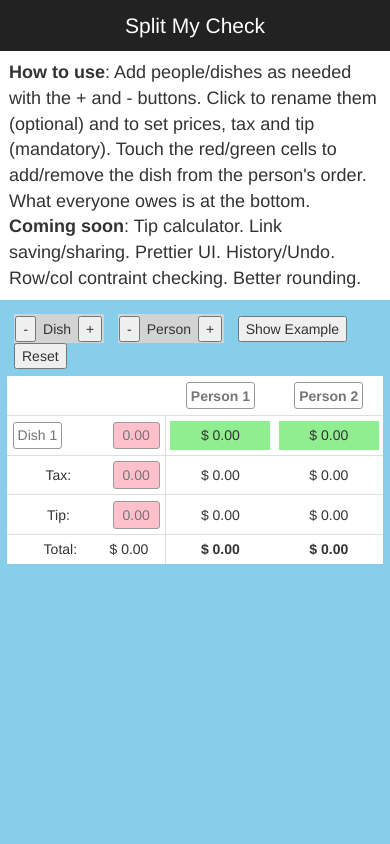
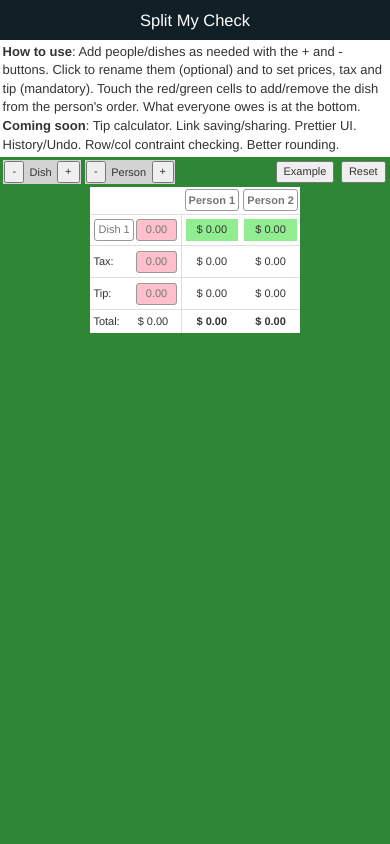
Before and after one commit to mritterhoff/splitmycheck, a React (Create React App) app: page / in a window 390 px wide. Shown: the top 844 px of the page. Built offline with nearby package versions, Linux system fonts and the light colour scheme.

Commit message:
bunch of ui changes, mobile focussed

```diff
--- a/public/index.html
+++ b/public/index.html
@@ -27,10 +27,8 @@
       window.dataLayer = window.dataLayer || [];
       function gtag(){dataLayer.push(arguments);}
       gtag('js', new Date());
-
       gtag('config', 'UA-113074913-1');
     </script>
-
 
     <!-- Redirect to https if possible -->
     <script>
@@ -42,19 +40,11 @@
     </script>
   </head>
   <body>
-    <noscript>
-      You need to enable JavaScript to run this app.
-    </noscript>
+    <noscript>JavaScript needed to run this app.</noscript>
     <div id="root"></div>
     <!--
       This HTML file is a template.
       If you open it directly in the browser, you will see an empty page.
-
-      You can add webfonts, meta tags, or analytics to this file.
-      The build step will place the bundled scripts into the <body> tag.
-
-      To begin the development, run `npm start` or `yarn start`.
-      To create a production bundle, use `npm run build` or `yarn build`.
     -->
   </body>
 </html>
--- a/src/components/ButtonBar.js
+++ b/src/components/ButtonBar.js
@@ -1,41 +1,32 @@
 import React from 'react';
 import PropTypes from 'prop-types';
 
-let divStyle = {
-  backgroundColor: 'lightgray',
-  display: 'inline-block',
-  padding: '.1em'
-};
-
-let spanStyle = {
-  padding: '.5em'
-};
-
-let barStyle = {
-  margin: 'auto',
-  width: 'auto',
-  padding: '.5em'
-};
+import '../css/ButtonBar.css'
 
 class ButtonBar extends React.Component {
   render() {
     return (
-      <div style = {barStyle}>
-        <div style = {divStyle}>
+      <div className='buttonBar'>
+        <div className='buttonGroup multi'>
           <button onClick={() => this.props.removeDishFunc()}>-</button>
-          <span style = {spanStyle}>Dish</span>
+          <span>Dish</span>
           <button onClick={() => this.props.addDishFunc()}>+</button>
         </div>
-        <div style={{width: '1em', display: 'inline-block'}}></div>
-        <div style = {divStyle}>
+        <div className='buttonGroup multi'>
           <button onClick={() => this.props.removePersonFunc()}>-</button>
-          <span style = {spanStyle}>Person</span>
+            <span>Person</span>
           <button onClick={() => this.props.addPersonFunc()}>+</button>
         </div>
-        <div style={{width: '1em', display: 'inline-block'}}></div>
-        <button onClick={() => this.props.showExampleFunc()}>Show Example</button>
-        <div style={{width: '1em', display: 'inline-block'}}></div>
-        <button onClick={() => this.props.resetFunc()}>Reset</button>
+        <div className='buttonGroup single'>
+          <button onClick={() => this.props.resetFunc()}>
+            <span>Reset</span>
+          </button>
+        </div>
+        <div className='buttonGroup single'>
+          <button onClick={() => this.props.showExampleFunc()}>
+            <span>Example</span>
+          </button>
+        </div>
       </div>
     );
   }
@@ -44,8 +35,10 @@ class ButtonBar extends React.Component {
 ButtonBar.propTypes = {
   addPersonFunc: PropTypes.func.isRequired,
   removePersonFunc: PropTypes.func.isRequired,
+
   addDishFunc: PropTypes.func.isRequired,
   removeDishFunc: PropTypes.func.isRequired,
+
   resetFunc: PropTypes.func.isRequired,
   showExampleFunc: PropTypes.func.isRequired
 }
--- a/src/components/CellToggle.js
+++ b/src/components/CellToggle.js
@@ -6,7 +6,6 @@ class CellToggle extends React.Component {
   clicked() {
     this.props.callback(!this.props.enabled);
   }
-
 
   render() {
     let newColor = this.props.enabled
--- a/src/components/Input.js
+++ b/src/components/Input.js
@@ -93,12 +93,16 @@ class PriceInput extends React.Component {
   }
 
   render() {
-    let divStyle = Object.assign({ marginLeft: '.4em' }, divContainerStyle, this.props.style);
+    let divStyle = Object.assign({}, divContainerStyle, this.props.style);
 
     // if the price input is empty and the input isn't focused, show a pink background
     let inputStyle = Object.assign({}, inputStyleDefault)
     if (Number(this.props.value) === 0 && !this.state.focused) {
       inputStyle.backgroundColor = 'pink';
+    }
+
+    if (typeof this.props.value === 'number') {
+      console.log(this.props.value)
     }
 
     return (
--- a/src/components/Splitter.js
+++ b/src/components/Splitter.js
@@ -20,6 +20,7 @@ class Splitter extends React.Component {
       try {
         var obj = JSON.parse(localStorage.getItem(lsSplitterKey));
         this.state = obj;
+        console.log(obj);
       }
       catch (ex) {
         console.error(ex);
@@ -53,14 +54,14 @@ class Splitter extends React.Component {
       people: ['', ''],
 
       // list of {name, price} dish objects
-      dishes: [new Dish('', 0)],
+      dishes: [new Dish()],
 
       // 2d array of booleans
       // orders[dInd][pInd]
       orders: [ [true, true] ],
 
-      tip: 0,
-      tax: 0
+      tip: '0',
+      tax: '0'
     };
   }
 
@@ -156,8 +157,7 @@ class Splitter extends React.Component {
     }));
   }
 
-  addDish(dish) {
-    dish = dish || new Dish('', 0);
+  addDish() {
     this.setState((prevState) => {
       // let newOrders = clone2D(prevState.orders)
       //   .concat(Array(peopleCount).fill(true));
@@ -168,7 +168,7 @@ class Splitter extends React.Component {
       newOrders.splice(-1, 0, Array(this.state.people.length).fill(true));
 
       return {
-        dishes: [...prevState.dishes, dish],
+        dishes: [...prevState.dishes, new Dish()],
         orders: newOrders
       };
     });
@@ -366,7 +366,8 @@ class Splitter extends React.Component {
 
       return (
         <TR key={dInd}>
-          {rowEls.map((el, el_i) => <TD key={el_i}>{el}</TD>)}
+          {rowEls.map((el, i) =>
+            <TD key={i}>{el}</TD>)}
         </TR>
       );
     });
@@ -375,21 +376,27 @@ class Splitter extends React.Component {
 
 
 function TH(props) {
-  return <div className="th">{props.children}</div>;
+  return DivTableElement('th', props);
 }
 
 function TD(props) {
-  return <div className="td">{props.children}</div>;
+  return DivTableElement('td', props);
 }
 
 function TR(props) {
-  return <div className="tr">{props.children}</div>;
+  return DivTableElement('tr', props);
 }
 
+function DivTableElement(classType, props) {
+  let className = classType + (props.className ? props.className : '');
+  return <div className={className}>{props.children}</div>;
+}
+
+
 class Dish {
-  constructor(name, price) {
-    this.name = name;
-    this.price = price;
+  constructor() {
+    this.name = '';
+    this.price = '';
   }
 }
 
--- a/src/css/App.css
+++ b/src/css/App.css
@@ -1,9 +1,62 @@
+/* pallet here:
+ http://paletton.com/#uid=52Q0D1kkXlAn2Ccm1rZjYe+iW8ukl0kenh-rm5qMk2dQjc7Bkl0kenh-rm5qMk2dQjc7B
+*/
+
+
+
+
+
+/* Mobile Styles */
+@media only screen and (max-width: 400px) {
+  .App-header {
+    background-color: #111F26; /* darkest blue */
+  }
+
+  p {
+    font-size: small;
+  }
+
+  body {
+    font-size: 11px;
+  }
+}
+
+/* Tablet Styles */
+@media only screen and (min-width: 401px) and (max-width: 960px) {
+  .App-header {
+    background-color: #1C3746; /* dark blue */
+  }
+
+  p {
+    font-size: medium;
+  }
+
+  body {
+    font-size: 14px;
+  }
+}
+
+/* Desktop Styles */
+@media only screen and (min-width: 961px) {
+  .App-header {
+    background-color: #2F6887; /* lighter blue */
+  }
+
+  p {
+    font-size: large;
+  }
+
+  body {
+    font-size: 16px;
+  }
+}
+
+
 .App {
   display: inline-block;
 }
 
 .App-header {
-  background-color: #222;
   padding: 1em;
   color: white;
   text-align: center;
@@ -14,10 +67,6 @@
   margin: 0;
 }
 
-.App-intro {
-  font-size: large;
+p.App-intro {
+  margin: .2em;
 }
-
-p.App-intro {
-  margin: .5em;
-}
--- /dev/null
+++ b/src/css/ButtonBar.css
@@ -0,0 +1,44 @@
+
+/* Mobile Styles */
+@media only screen and (max-width: 400px) {
+  div.buttonBar {
+    padding: .1em;
+  }
+}
+
+/* Tablet Styles */
+@media only screen and (min-width: 401px) and (max-width: 960px) {
+  div.buttonBar {
+    padding: .5em;
+  }
+}
+
+/* Desktop Styles */
+@media only screen and (min-width: 961px) {
+  div.buttonBar {
+    padding: .5em;
+  }
+}
+
+div.buttonBar {
+  margin: auto;
+  width: auto;
+}
+
+div.buttonGroup {
+  display: inline-block;
+  padding: .1em;
+  margin: .2em;
+}
+
+div.buttonGroup.multi {
+  background-color: lightgray;
+}
+
+.buttonGroup.single {
+  float: right;
+}
+
+.buttonGroup.multi span {
+  padding: .5em;
+}
--- a/src/css/Splitter.css
+++ b/src/css/Splitter.css
@@ -1,3 +1,8 @@
+
+.tr .td:not(:first-child) {
+  text-align: center;
+}
+
 /* Needed for red/green box sizing, */
 span {
   -webkit-box-sizing: border-box; /*Safari/Chrome, other WebKit*/
@@ -37,7 +42,6 @@ span {
 .td,
 .th {
   display: table-cell;
-  /*width: 50%;*/
 }
 
 .caption {
@@ -51,7 +55,6 @@ span {
 .tr,
 .td,
 .th {
-  text-align: center;
   margin: auto;
   padding: .3em;
 }
@@ -65,6 +68,7 @@ span {
 
 .th {
   font-weight: 700;
+  text-align: center;
 }
 
 .td {
@@ -78,9 +82,29 @@ div.td:first-child {
 }
 
 .splitterContainer {
-  background: skyblue;
-  padding: .5em;
   height: 100vh;
   display: inline-block;
   min-width: 100%;
+  background-color: #2F8735;
 }
+
+/* Mobile Styles */
+@media only screen and (max-width: 400px) {
+  .splitterContainer {
+    padding: 0;
+  }
+
+  .th {
+    padding: .1em;
+  }
+}
+
+/* Tablet Styles */
+@media only screen and (min-width: 401px) and (max-width: 960px) {
+
+}
+
+/* Desktop Styles */
+@media only screen and (min-width: 961px) {
+
+}
--- a/src/css/index.css
+++ b/src/css/index.css
@@ -4,7 +4,3 @@ body {
   font-family: Helvetica, Arial, sans-serif;
   width: 100%;
 }
-
-p {
-  font-size: 1.2em;
-}
```
Also changed, not shown: src/index.js (+5 -3 lines), 1 other file (tests, documents, lock files or other folders).
